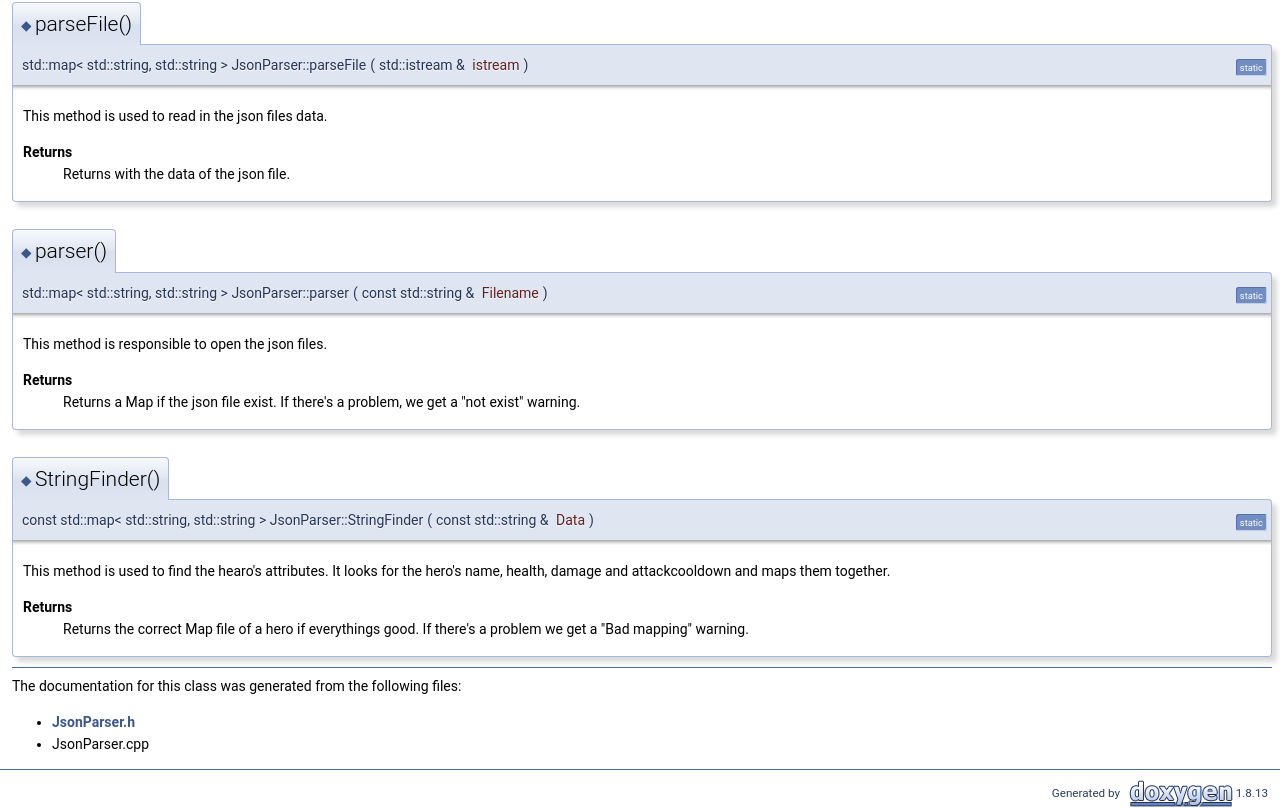
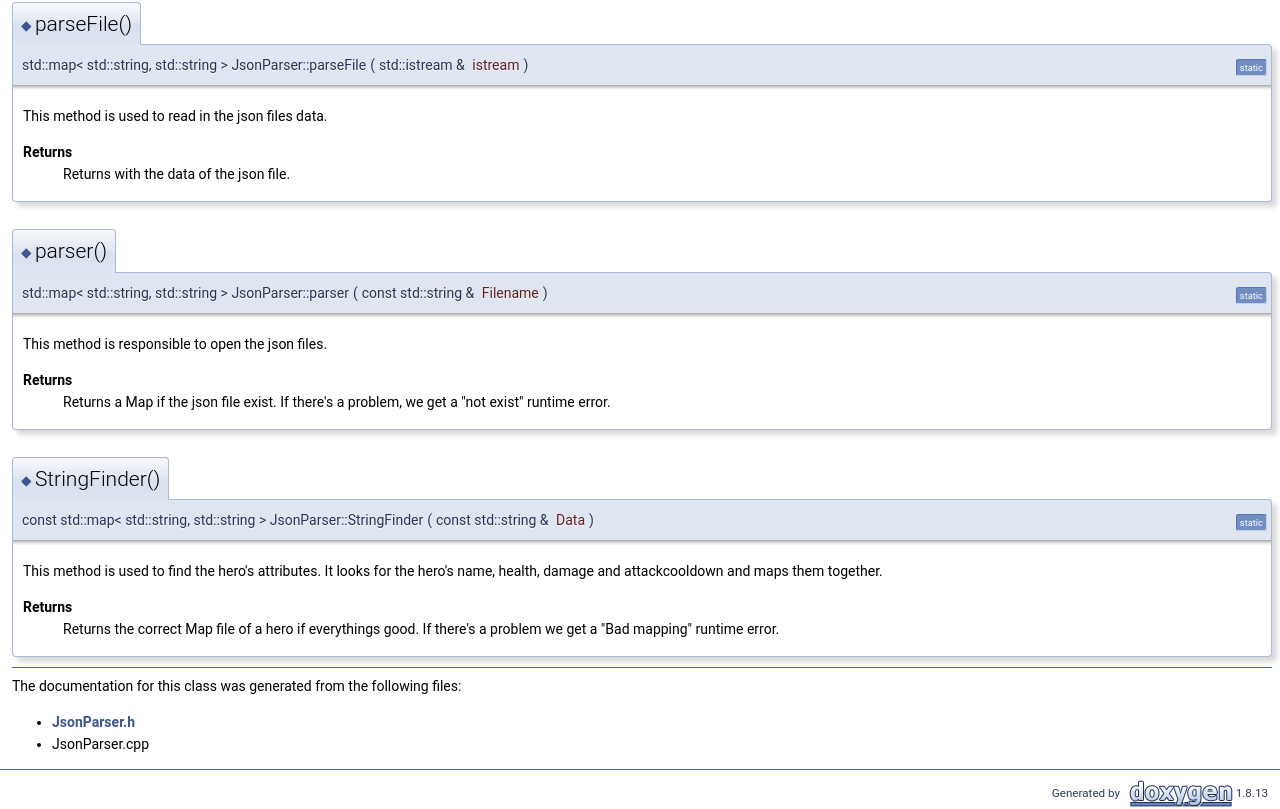
Before and after one commit to Teaching-projects/SZE-MOSZE-2020-NullPointerException, a plain HTML site: page classJsonParser.html in a window 1280 px wide. Shown: the part 887-1696 px from the top of the page. Drawn offline with Linux system fonts and the light colour scheme.

Commit message:
Update gh-pages to output generated at 67265cd

```diff
--- a/classJsonParser.html
+++ b/classJsonParser.html
@@ -76,7 +76,7 @@ $(function() {
 <tr class="heading"><td colspan="2"><h2 class="groupheader"><a name="pub-static-methods"></a>
 Static Public Member Functions</h2></td></tr>
 <tr class="memitem:a2de060e911682fb27fe89d69ecae980c"><td class="memItemLeft" align="right" valign="top">static const std::map&lt; std::string, std::string &gt;&#160;</td><td class="memItemRight" valign="bottom"><a class="el" href="classJsonParser.html#a2de060e911682fb27fe89d69ecae980c">StringFinder</a> (const std::string &amp;)</td></tr>
-<tr class="memdesc:a2de060e911682fb27fe89d69ecae980c"><td class="mdescLeft">&#160;</td><td class="mdescRight">This method is used to find the hearo's attributes. It looks for the hero's name, health, damage and attackcooldown and maps them together.  <a href="#a2de060e911682fb27fe89d69ecae980c">More...</a><br /></td></tr>
+<tr class="memdesc:a2de060e911682fb27fe89d69ecae980c"><td class="mdescLeft">&#160;</td><td class="mdescRight">This method is used to find the hero's attributes. It looks for the hero's name, health, damage and attackcooldown and maps them together.  <a href="#a2de060e911682fb27fe89d69ecae980c">More...</a><br /></td></tr>
 <tr class="separator:a2de060e911682fb27fe89d69ecae980c"><td class="memSeparator" colspan="2">&#160;</td></tr>
 <tr class="memitem:a1a57ae294c3cf6e09f70936416f9b84a"><td class="memItemLeft" align="right" valign="top">static std::map&lt; std::string, std::string &gt;&#160;</td><td class="memItemRight" valign="bottom"><a class="el" href="classJsonParser.html#a1a57ae294c3cf6e09f70936416f9b84a">parser</a> (const std::string &amp;)</td></tr>
 <tr class="memdesc:a1a57ae294c3cf6e09f70936416f9b84a"><td class="mdescLeft">&#160;</td><td class="mdescRight">This method is responsible to open the json files.  <a href="#a1a57ae294c3cf6e09f70936416f9b84a">More...</a><br /></td></tr>
@@ -146,7 +146,7 @@ Static Public Member Functions</h2></td></tr>
 </div><div class="memdoc">
 
 <p>This method is responsible to open the json files. </p>
-<dl class="section return"><dt>Returns</dt><dd>Returns a Map if the json file exist. If there's a problem, we get a "not exist" warning. </dd></dl>
+<dl class="section return"><dt>Returns</dt><dd>Returns a Map if the json file exist. If there's a problem, we get a "not exist" runtime error. </dd></dl>
 
 </div>
 </div>
@@ -174,8 +174,8 @@ Static Public Member Functions</h2></td></tr>
 </table>
 </div><div class="memdoc">
 
-<p>This method is used to find the hearo's attributes. It looks for the hero's name, health, damage and attackcooldown and maps them together. </p>
-<dl class="section return"><dt>Returns</dt><dd>Returns the correct Map file of a hero if everythings good. If there's a problem we get a "Bad mapping" warning. </dd></dl>
+<p>This method is used to find the hero's attributes. It looks for the hero's name, health, damage and attackcooldown and maps them together. </p>
+<dl class="section return"><dt>Returns</dt><dd>Returns the correct Map file of a hero if everythings good. If there's a problem we get a "Bad mapping" runtime error. </dd></dl>
 
 </div>
 </div>
```
Also changed, not shown: JsonParser_8h_source.html (+1 -1 lines).
